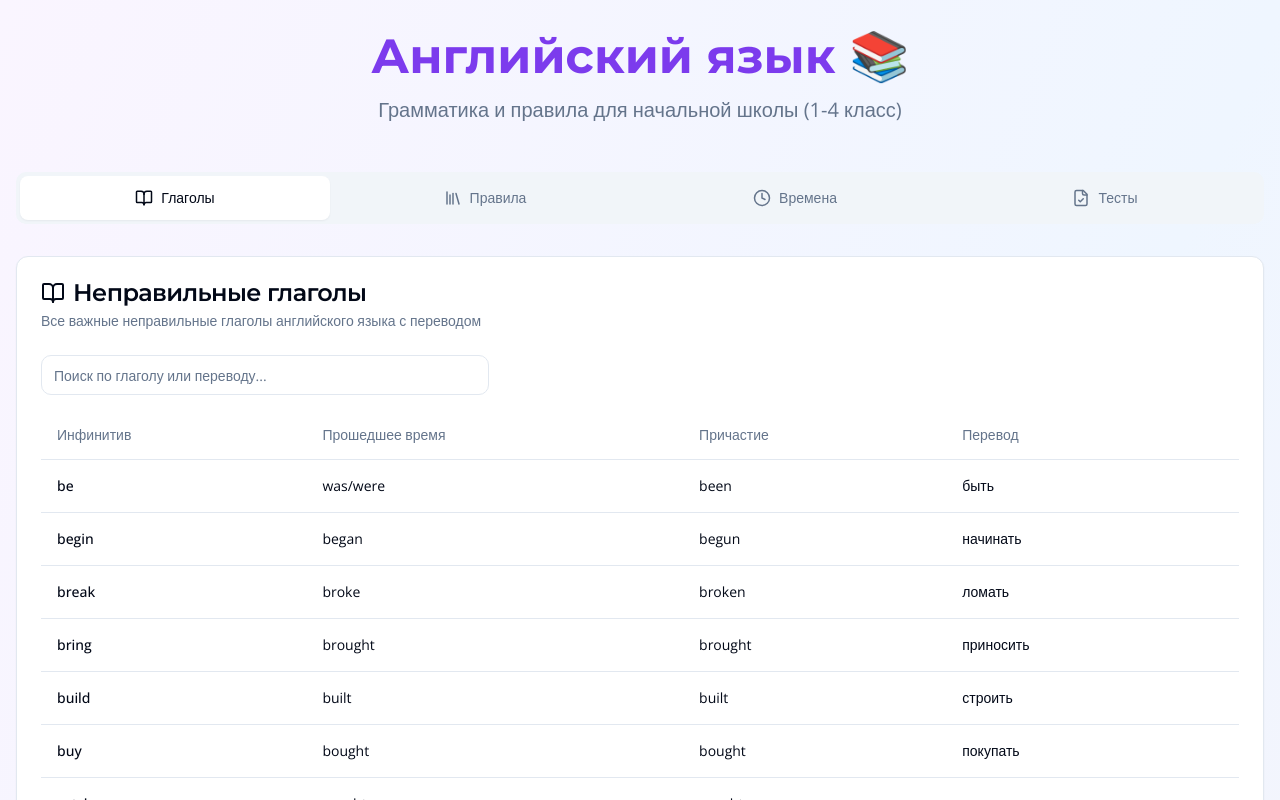
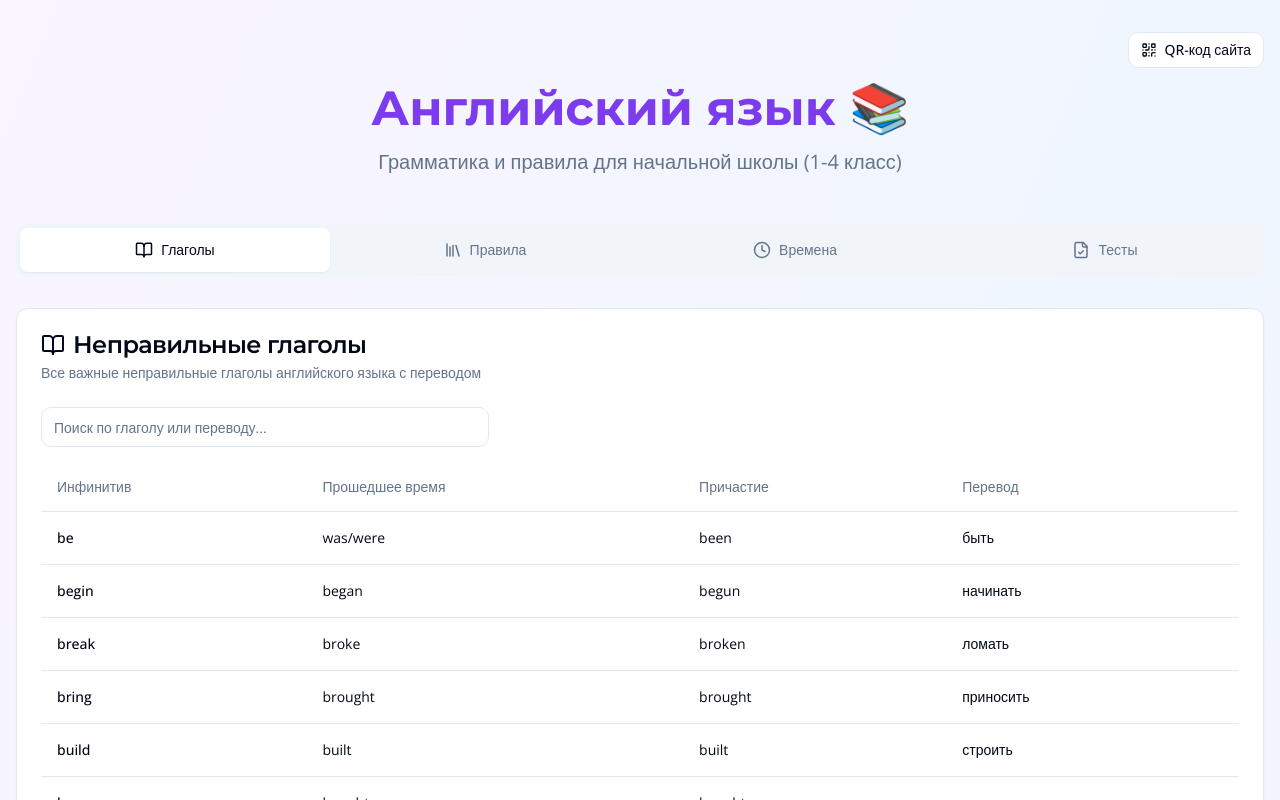
Before and after one commit to pr-poehali-dev/bot-creation-project, a React (Vite) app: page / in a window 1280 px wide. Shown: the top 800 px of the page. Built offline with nearby package versions, Linux system fonts and the light colour scheme.

Commit message:
Добавить функционал обработки данных

```diff
--- a/src/pages/Index.tsx
+++ b/src/pages/Index.tsx
@@ -1,5 +1,7 @@
 import { useState } from "react";
+import { Link } from "react-router-dom";
 import { Tabs, TabsContent, TabsList, TabsTrigger } from "@/components/ui/tabs";
+import { Button } from "@/components/ui/button";
 import IrregularVerbs from "@/components/IrregularVerbs";
 import GrammarRules from "@/components/GrammarRules";
 import Tenses from "@/components/Tenses";
@@ -13,6 +15,14 @@ const Index = () => {
     <div className="min-h-screen bg-gradient-to-br from-purple-50 via-blue-50 to-pink-50">
       <div className="container mx-auto px-4 py-8">
         <header className="text-center mb-12 animate-fade-in">
+          <div className="flex justify-end mb-4">
+            <Link to="/qr">
+              <Button variant="outline" size="sm" className="gap-2">
+                <Icon name="QrCode" size={18} />
+                QR-код сайта
+              </Button>
+            </Link>
+          </div>
           <h1 className="text-5xl font-bold text-primary mb-4">
             Английский язык 📚
           </h1>
```
